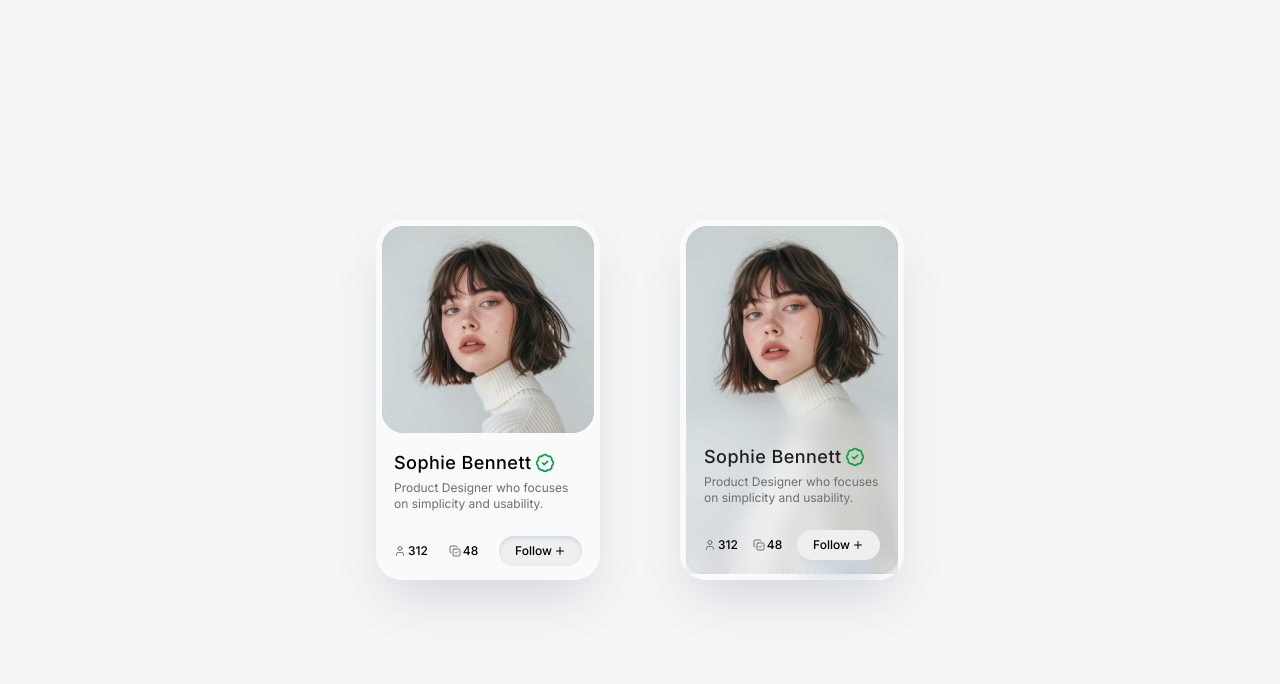
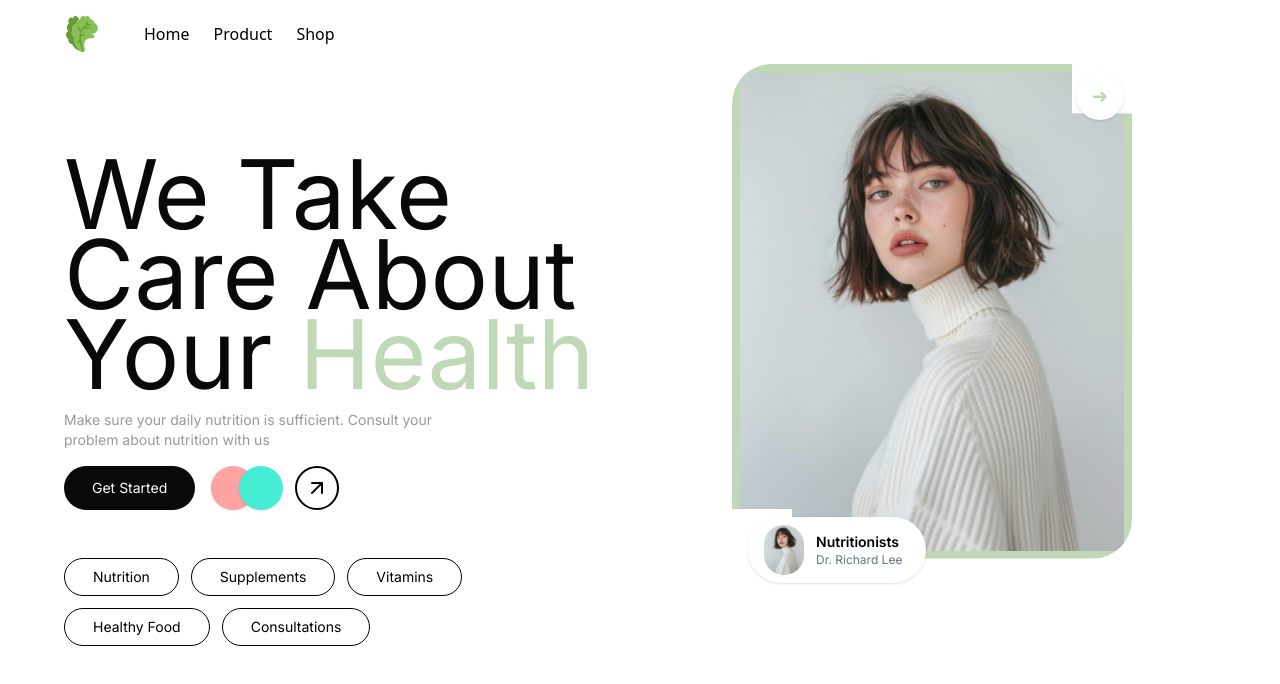
Before and after one commit to farijultanjim/content, a Next.js app: page / in a window 1280 px wide. Shown: the top 684 px of the page. Built offline with nearby package versions, Linux system fonts and the light colour scheme; a small style sheet from the web is missing.

Commit message:
HealthHero.jsx

```diff
--- a/app/page.jsx
+++ b/app/page.jsx
@@ -1,7 +1,7 @@
 "use client";
 
-import ProfileCard from "@/components/ProfileCard";
+import HealthHero from "@/components/HealthHero";
 
 export default function Home() {
-  return <ProfileCard />;
+  return <HealthHero />;
 }
--- /dev/null
+++ b/components/HealthHero.jsx
@@ -0,0 +1,126 @@
+import { ArrowUpRight } from "lucide-react";
+import Image from "next/image";
+import React from "react";
+
+export default function HealthHero() {
+  return (
+    <>
+      <Header />
+      <div className="font-inter grid grid-cols-2 gap-4 h-screen px-16 max-w-7xl mx-auto">
+        {/* Left side */}
+        <div className="flex flex-col justify-center items-start gap-4">
+          <h1 className="text-8xl font-semi-bold text-[#090909] leading-20">
+            We Take Care About Your{" "}
+            <span className="text-[#BFD9B7]">Health</span>
+          </h1>
+          <p className="text-sm text-[#999999]">
+            Make sure your daily nutrition is sufficient. Consult your <br />{" "}
+            problem about nutrition with us
+          </p>
+
+          {/* Buttons & Avatars  */}
+          <div className="flex items-center gap-4">
+            <button className="px-7 py-3 bg-[#090909] text-white rounded-full text-sm">
+              Get Started
+            </button>
+            <div className="flex relative">
+              <div className="size-11 rounded-full bg-red-300 shadow-sm"></div>
+
+              <div className="size-11 rounded-full bg-teal-300 absolute left-7 shadow-sm"></div>
+            </div>
+            <button className="border-2 rounded-full p-2 ml-6">
+              <ArrowUpRight />
+            </button>
+          </div>
+
+          {/* Tag Badges */}
+          <div className="flex flex-wrap gap-3 mt-8 max-w-3/4">
+            <div className="px-7 py-2 border rounded-full text-sm">
+              Nutrition
+            </div>
+            <div className="px-7 py-2 border rounded-full text-sm">
+              Supplements
+            </div>
+            <div className="px-7 py-2 border rounded-full text-sm">
+              Vitamins
+            </div>
+            <div className="px-7 py-2 border rounded-full text-sm">
+              Healthy Food
+            </div>
+            <div className="px-7 py-2 border rounded-full text-sm">
+              Consultations
+            </div>
+          </div>
+        </div>
+
+        {/* Right side */}
+        <div>
+          <div className="relative max-w-[400px] mx-auto mt-16">
+            {/* Custom clipped container */}
+            <div
+              className="bg-[#BFD9B7] p-2 overflow-hidden relative"
+              style={{
+                clipPath: `polygon(
+            0% 0%,
+            85% 0%,
+            85% 10%,
+            100% 10%,
+            100% 100%,
+            15% 100%,
+            15% 90%,
+            0% 90%
+          )`,
+                borderRadius: "40px",
+              }}
+            >
+              <Image
+                src="/profile.jpg"
+                width={500}
+                height={600}
+                alt="Ingredient Grid"
+                className="w-full h-auto object-cover"
+              />
+            </div>
+
+            {/* Top-right circular button (sits in cutout space) */}
+            <div className="absolute top-2 right-2 bg-white w-12 h-12 rounded-full flex items-center justify-center shadow z-20">
+              <span className="text-[#BFD9B7] text-xl">➜</span>
+            </div>
+
+            {/* Bottom-left profile card */}
+            <div className="absolute bottom-[-24px] left-4 bg-white px-4 py-2 pr-6 rounded-full shadow flex items-center gap-3 z-20">
+              <Image
+                src="/profile.jpg"
+                alt="Dr. Richard Lee"
+                width={40}
+                height={40}
+                className="rounded-full"
+              />
+              <div>
+                <p className="text-sm font-semibold text-black">
+                  Nutritionists
+                </p>
+                <p className="text-xs text-gray-500">Dr. Richard Lee</p>
+              </div>
+            </div>
+          </div>
+        </div>
+      </div>
+    </>
+  );
+}
+
+const Header = () => {
+  return (
+    <header className="fixed top-0 left-0 right-0 flex items-center gap-11 px-16 max-w-7xl mx-auto py-4">
+      <div>
+        <img src="nut-logo.svg" alt="logo" className="size-9" />
+      </div>
+      <div className="flex items-center gap-6 font-medium">
+        <a href="#home">Home</a>
+        <a href="#product">Product</a>
+        <a href="#shop">Shop</a>
+      </div>
+    </header>
+  );
+};
```
Also changed, not shown: app/globals.css (line endings or trailing spaces), public/nut-logo.svg (added).
